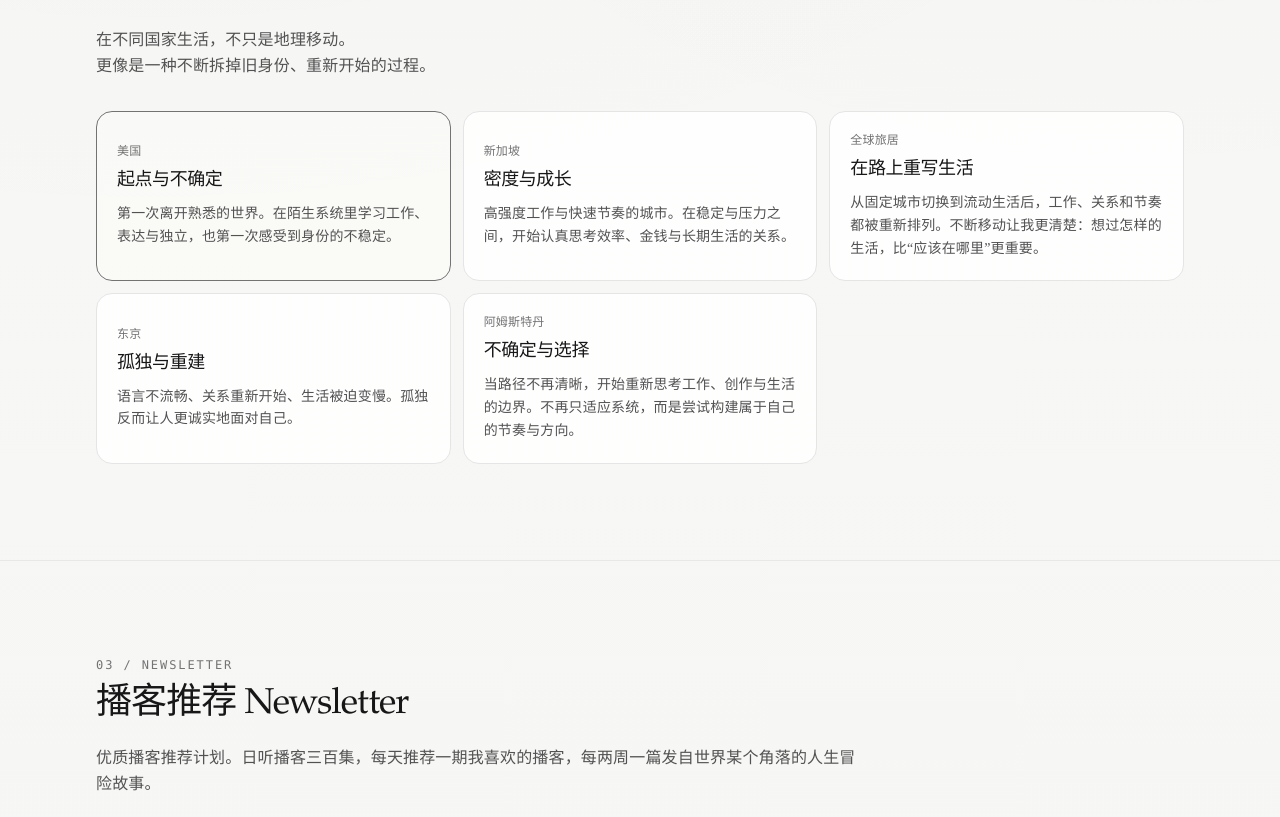
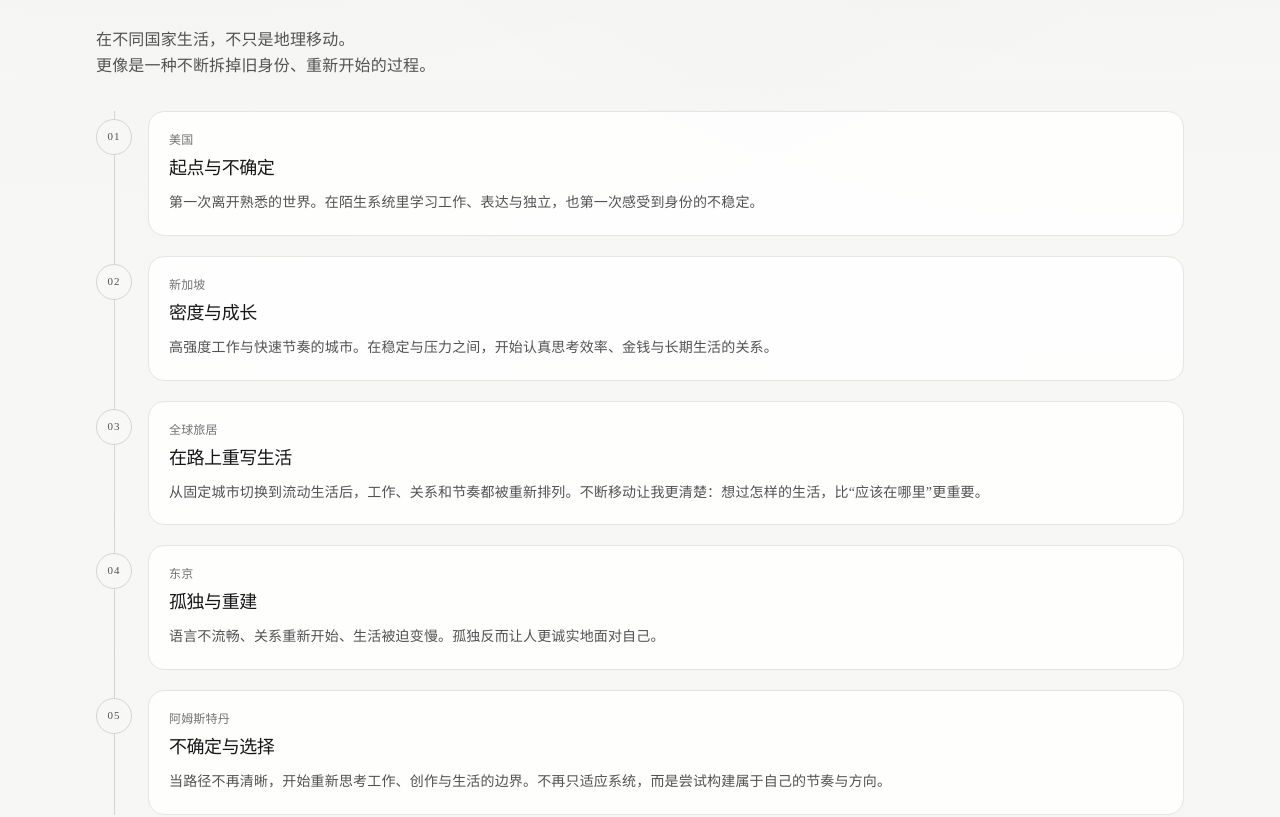
Before and after one commit to bluebluegrass/simona, a Next.js app: page / in a window 1280 px wide. Shown: the part 935-1752 px from the top of the page. Built offline with nearby package versions, Linux system fonts and the light colour scheme.

Commit message:
Refactor LifeInMotion into accessible timeline layout

```diff
--- a/components/LifeInMotion/LifeInMotion.tsx
+++ b/components/LifeInMotion/LifeInMotion.tsx
@@ -1,22 +1,13 @@
-"use client";
-
-import { useState } from "react";
 import Section from "@/components/Section";
 import { siteData } from "@/content/site";
 import LifeInMotionCards from "./LifeInMotionCards";
 
 export default function LifeInMotion() {
   const { lifeInMotion } = siteData;
-  const [activeStopId, setActiveStopId] = useState("usa");
 
   return (
     <Section title={`${lifeInMotion.title_cn} · ${lifeInMotion.title_en}`} intro={lifeInMotion.intro_cn}>
-      <LifeInMotionCards
-        stops={lifeInMotion.stops}
-        activeStopId={activeStopId}
-        setActiveStopId={setActiveStopId}
-        className="grid gap-3 md:grid-cols-2 xl:grid-cols-3 2xl:grid-cols-5"
-      />
+      <LifeInMotionCards stops={lifeInMotion.stops} />
     </Section>
   );
 }
--- a/components/LifeInMotion/LifeInMotionCards.tsx
+++ b/components/LifeInMotion/LifeInMotionCards.tsx
@@ -1,47 +1,48 @@
-import { KeyboardEvent } from "react";
 import { siteData } from "@/content/site";
-import { cx } from "@/lib/cx";
 
 type Stop = (typeof siteData.lifeInMotion.stops)[number];
 
 type LifeInMotionCardsProps = {
   stops: readonly Stop[];
-  activeStopId: string;
-  setActiveStopId: (id: string) => void;
-  className?: string;
 };
 
-export default function LifeInMotionCards({ stops, activeStopId, setActiveStopId, className }: LifeInMotionCardsProps) {
-  function onKeyDown(event: KeyboardEvent<HTMLButtonElement>, id: string) {
-    if (event.key === "Enter" || event.key === " ") {
-      event.preventDefault();
-      setActiveStopId(id);
-    }
-  }
+export default function LifeInMotionCards({ stops }: LifeInMotionCardsProps) {
+  return (
+    <ol className="relative space-y-4 md:space-y-5" aria-label="Life in motion timeline">
+      <div
+        aria-hidden="true"
+        className="pointer-events-none absolute left-[1.12rem] top-0 hidden h-full w-px bg-neutral-300 md:block"
+      />
 
-  return (
-    <div className={className ?? "grid gap-3"}>
-      {stops.map((stop) => {
-        const isActive = stop.id === activeStopId;
+      {stops.map((stop, index) => {
+        const number = String(index + 1).padStart(2, "0");
 
         return (
-          <button
-            key={stop.id}
-            type="button"
-            onMouseEnter={() => setActiveStopId(stop.id)}
-            onClick={() => setActiveStopId(stop.id)}
-            onKeyDown={(event) => onKeyDown(event, stop.id)}
-            className={cx(
-              "rounded-2xl border p-5 text-left transition-colors",
-              isActive ? "border-neutral-500 bg-[rgba(250,250,248,0.95)]" : "border-neutral-200 bg-[rgba(255,255,255,0.85)]",
-            )}
-          >
-            <p className="text-xs text-neutral-500">{[stop.country_cn, stop.city_cn].filter(Boolean).join(" · ")}</p>
-            <h3 className="mt-2 text-lg font-medium tracking-tight">{stop.title_cn}</h3>
-            <p className="mt-2 text-sm leading-relaxed text-neutral-600">{stop.body_cn}</p>
-          </button>
+          <li key={stop.id} className="relative md:grid md:grid-cols-[2.25rem_1fr] md:items-start md:gap-4">
+            <div className="hidden md:block" aria-hidden="true">
+              <div className="relative z-10 mt-2 flex h-9 w-9 items-center justify-center rounded-full border border-neutral-300 bg-[rgba(248,248,247,0.95)] text-[11px] font-medium tracking-[0.08em] text-neutral-600">
+                {number}
+              </div>
+            </div>
+
+            <article
+              tabIndex={0}
+              className="rounded-2xl border border-neutral-200 bg-[rgba(255,255,255,0.86)] p-5 transition-transform duration-200 hover:-translate-y-0.5 focus-visible:outline-none focus-visible:ring-2 focus-visible:ring-neutral-400 focus-visible:ring-offset-2"
+            >
+              <div className="flex items-center gap-2 md:hidden">
+                <span className="inline-flex h-6 min-w-6 items-center justify-center rounded-full border border-neutral-300 px-2 text-[11px] font-medium tracking-[0.08em] text-neutral-600">
+                  {number}
+                </span>
+                <p className="text-xs text-neutral-500">{[stop.country_cn, stop.city_cn].filter(Boolean).join(" · ")}</p>
+              </div>
+
+              <p className="hidden text-xs text-neutral-500 md:block">{[stop.country_cn, stop.city_cn].filter(Boolean).join(" · ")}</p>
+              <h3 className="mt-2 text-lg font-medium tracking-tight text-neutral-900">{stop.title_cn}</h3>
+              <p className="mt-2 text-sm leading-relaxed text-neutral-600">{stop.body_cn}</p>
+            </article>
+          </li>
         );
       })}
-    </div>
+    </ol>
   );
 }
```
